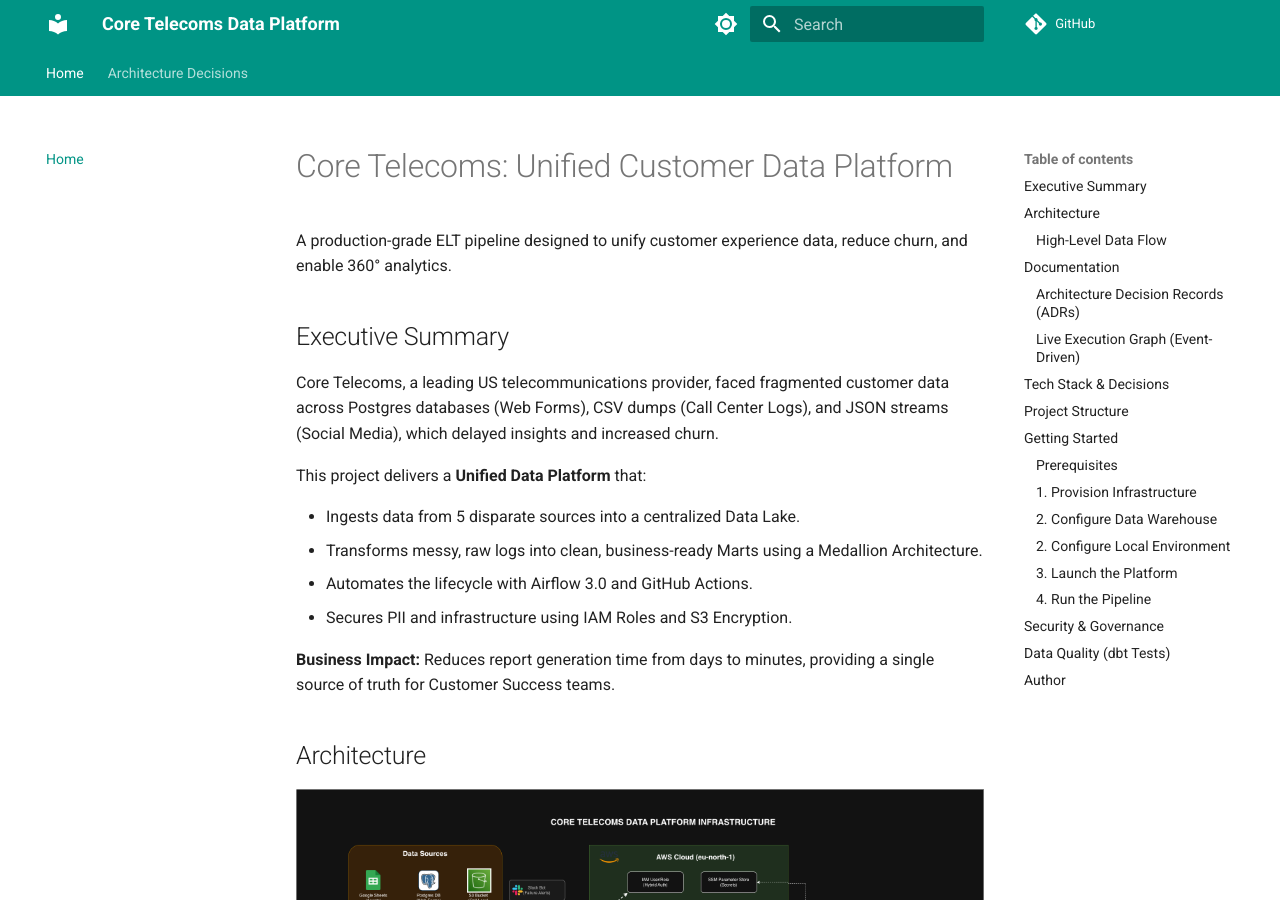
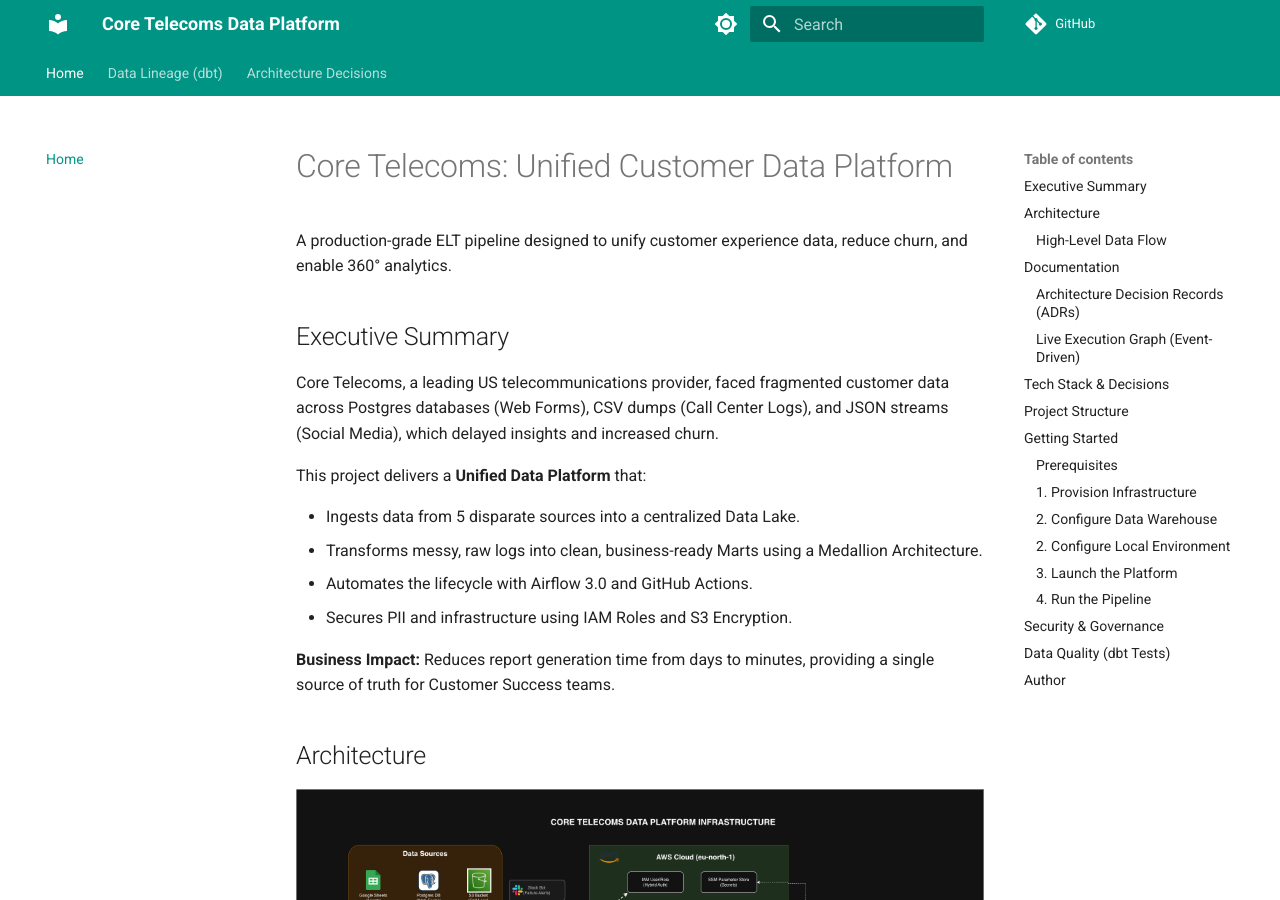
Before and after one commit to poshlovesdata/core-telecoms-data-infrastructure, an MkDocs documentation site: the page built from docs/index.md, in a window 1280 px wide and 900 px high. Built offline with MkDocs 1.6.1 and Material for MkDocs 9.7.7, drawn with Linux system fonts in a browser that asks for light colours; comment, search, counter and statistics services are not loaded.

Commit message:
Update mkdocs.yml to ref dbt tab

```diff
--- a/mkdocs.yml
+++ b/mkdocs.yml
@@ -26,6 +26,7 @@
 
 nav:
   - Home: index.md
+  - Data Lineage (dbt): dbt/index.html
   - Architecture Decisions:
       - 001 - Infrastructure: architecture_decisions/001_infrastructure_setup.md
       - 002 - Compute & Security: architecture_decisions/002_compute_and_security.md
```
